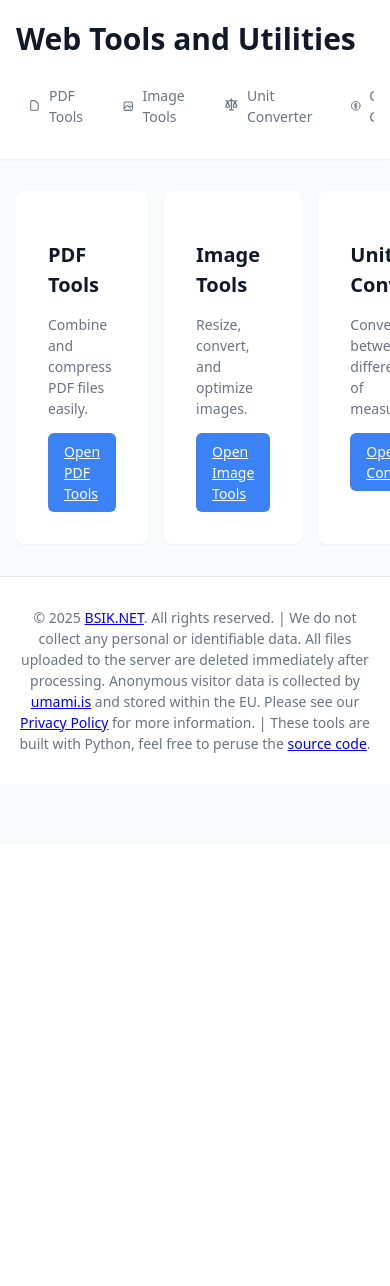
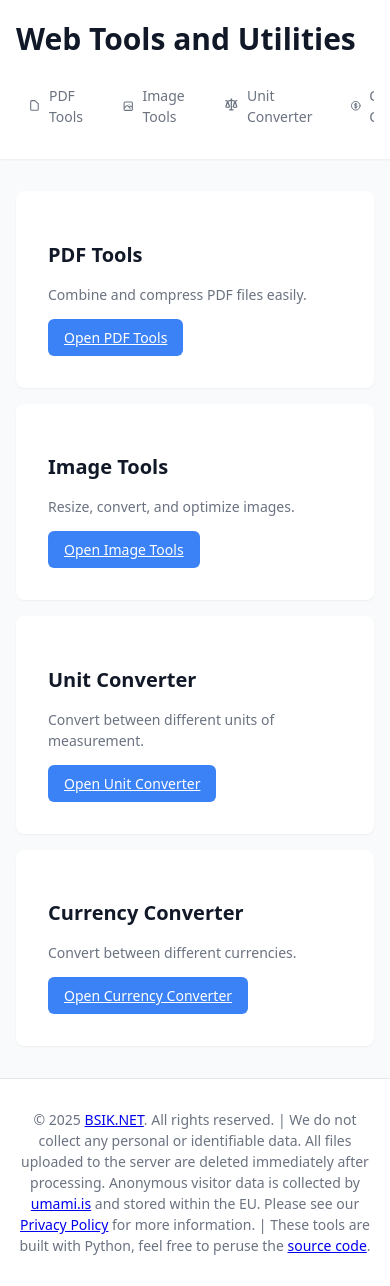
Before and after one commit to b-sik/web-tools-and-utilities, a FastAPI app: page / in a window 390 px wide; the page is wider, and only the part inside the window is pictured. Before the commit the page ends 753 px from the top of that part, so only its background shows below. Run offline with FastAPI, Linux system fonts and the light colour scheme.

Commit message:
css updates to body and main grid

```diff
--- a/app/static/css/main.css
+++ b/app/static/css/main.css
@@ -11,7 +11,12 @@
 }
 
 body {
-    font-family: system-ui, -apple-system, sans-serif;
+    display: flex;
+    flex-direction: column;
+    font-family:
+        system-ui,
+        -apple-system,
+        sans-serif;
     line-height: 1.5;
     color: var(--text-color);
     background-color: var(--background-color);
@@ -120,6 +125,32 @@ body {
         grid-template-columns: 1fr;
         max-width: 1000px;
         margin: 0 auto;
+    }
+}
+
+.grid-main {
+    display: grid;
+    grid-template-columns: repeat(4, 1fr);
+    gap: 1rem;
+    max-width: 1200px;
+    margin: 0 auto;
+}
+
+@media (max-width: 1024px) {
+    .grid-main {
+        grid-template-columns: repeat(3, 1fr);
+    }
+}
+
+@media (max-width: 768px) {
+    .grid-main {
+        grid-template-columns: repeat(2, 1fr);
+    }
+}
+
+@media (max-width: 480px) {
+    .grid-main {
+        grid-template-columns: 1fr;
     }
 }
 
--- a/app/templates/index.html
+++ b/app/templates/index.html
@@ -1,7 +1,7 @@
 {% extends "base.html" %}
 
 {% block content %}
-<div class="grid" style="display: grid; grid-template-columns: repeat(4, 1fr); gap: 1rem; max-width: 1200px; margin: 0 auto;">
+<div class="grid-main">
     {% for utility in utilities %}
     <div class="card">
         <h2 class="card-title">{{ utility.name }}</h2>
```
